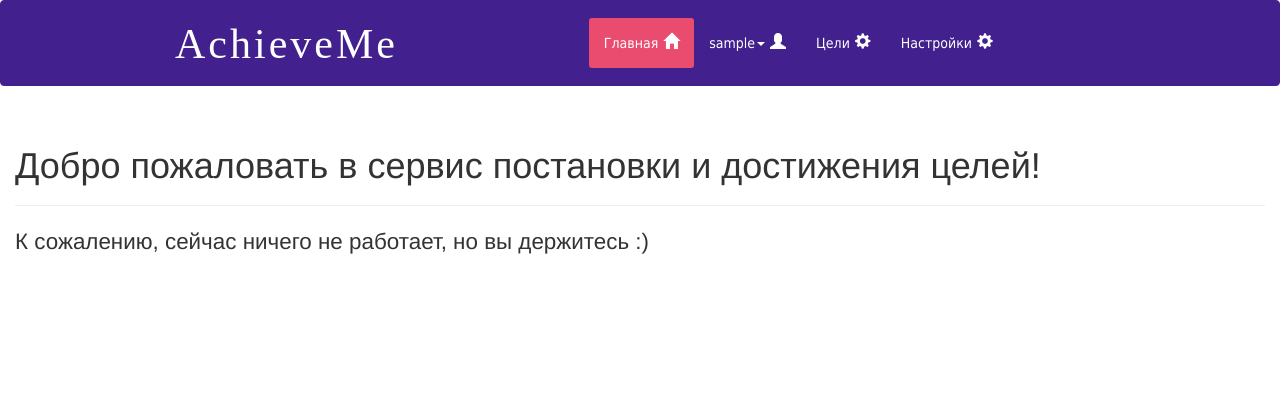
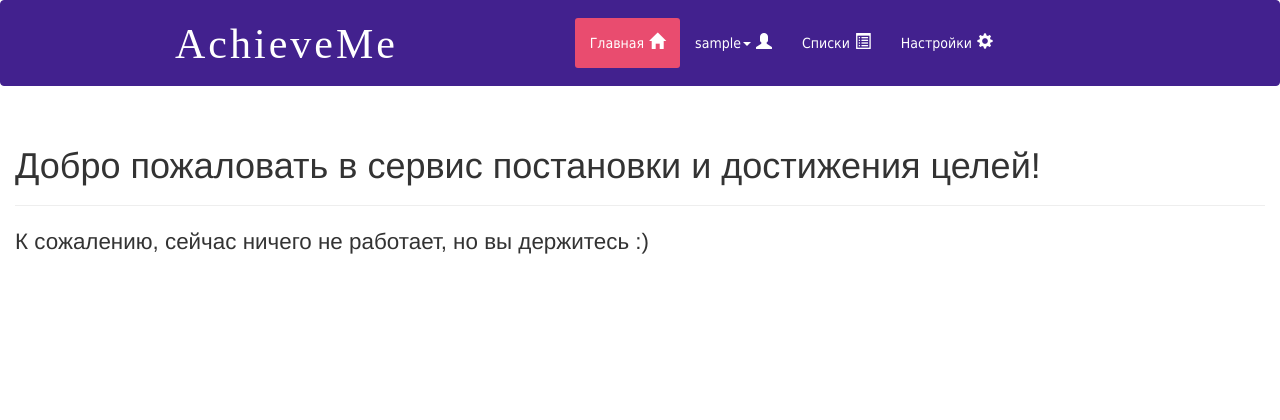
Before and after one commit to ksercs/AchieveMe, a Django app: page / in a window 1280 px wide. Shown: the top 420 px of the page. Run offline with Django 3.2, Linux system fonts and the light colour scheme; the visitor is signed in with stand-in values (Sample User, id 1); some libraries are stand-ins or nearby versions.

Commit message:
trying to resolve Vadim's problems

```diff
--- a/AchieveMe/app/templates/base.html
+++ b/AchieveMe/app/templates/base.html
@@ -67,7 +67,7 @@
           </ul>
         </li>
         {% if user.is_authenticated %}
-        <li ><a href="{% url 'add_aim' %}">Цели<span style="font-size:16px;" class="pull-right hidden-xs showopacity glyphicon glyphicon-cog"></span></a></li>
+        <li ><a href="{% url 'lists' username=user.username %}">Списки<span style="font-size:16px;" class="glyphicon glyphicon-list-alt"></span></a></li>
         <li ><a href="{% url 'settings' %}">Настройки<span style="font-size:16px;" class="pull-right hidden-xs showopacity glyphicon glyphicon-cog"></span></a></li>
         {% endif %}
       </ul>
```
